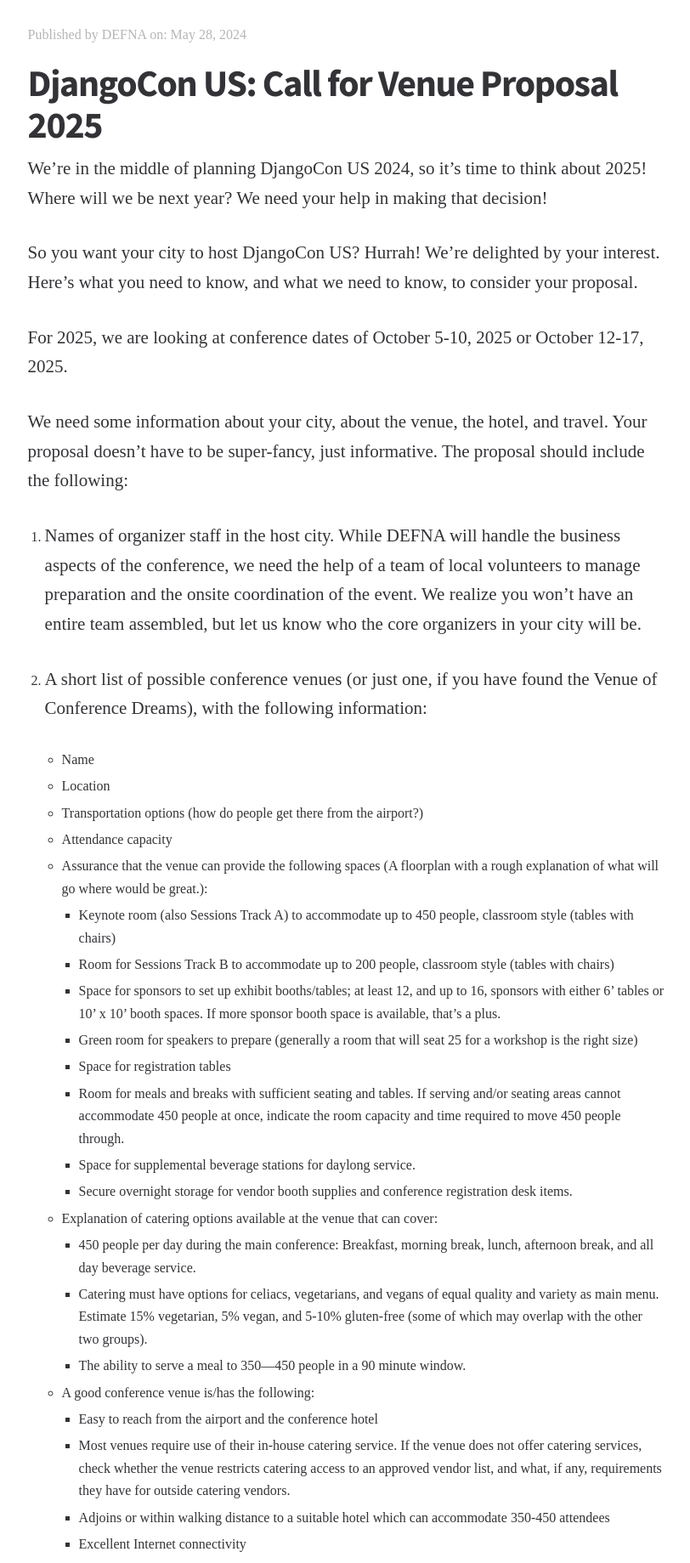
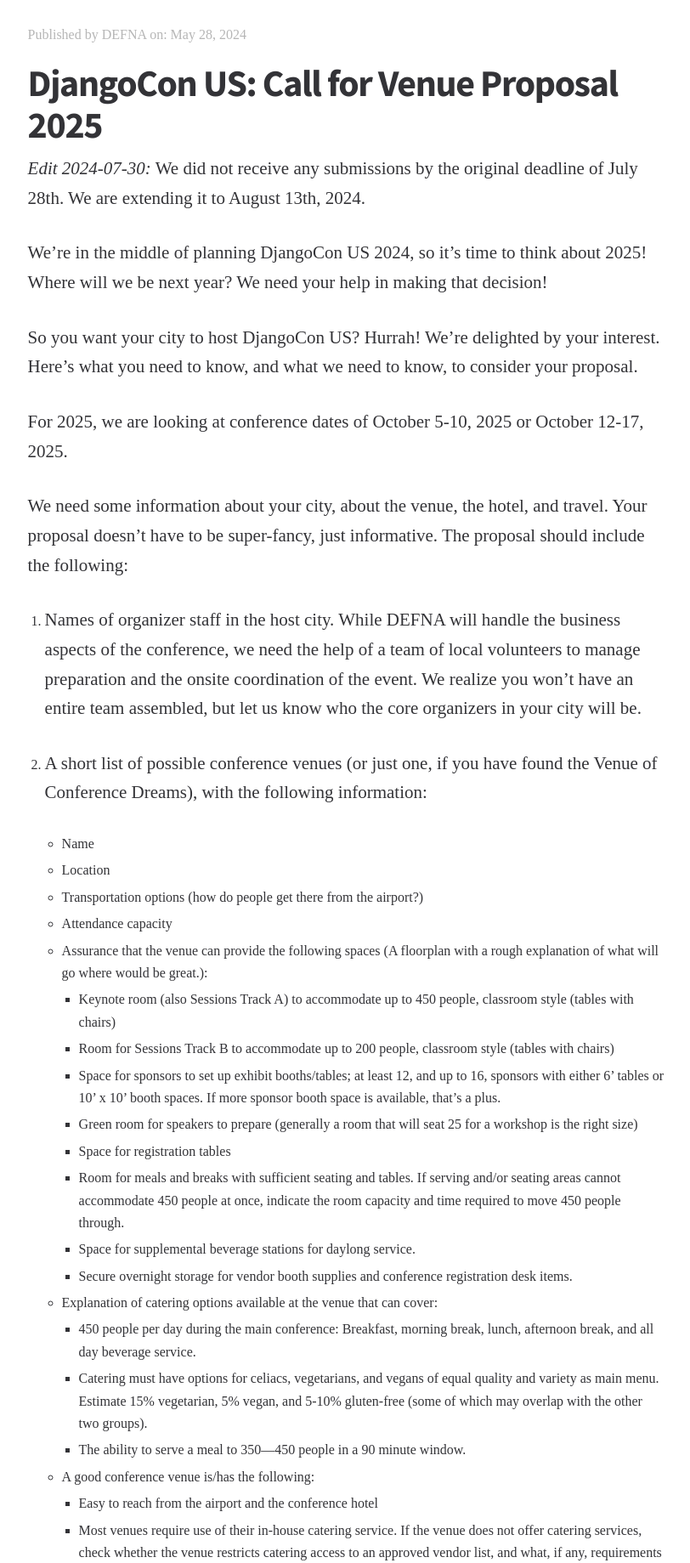
Before and after one commit to DEFNA/defna.org, a Jekyll site: the page built from _posts/2024-05-28-djangocon-us-call-for-venue-proposal-2025.md, in a window 1280 px wide. Shown: the part 522-2361 px from the top of the page at 85% size, without its empty margins (233-1045 px from the left). Built offline with Jekyll 4.4.1, drawn with Linux system fonts in a browser that asks for light colours; some web fonts are replaced; some of the changed text lies outside the part shown.

Commit message:
Extend the 2025 venue CFP (#68)

```diff
--- a/_posts/2024-05-28-djangocon-us-call-for-venue-proposal-2025.md
+++ b/_posts/2024-05-28-djangocon-us-call-for-venue-proposal-2025.md
@@ -12,6 +12,8 @@
 show_related_posts: false
 permalink: /announcements/2024/5/9/djangocon-us-call-for-venue-proposal-2025/
 ---
+
+_Edit 2024-07-30:_ We did not receive any submissions by the original deadline of July 28th. We are extending it to August 13th, 2024.
 
 We’re in the middle of planning DjangoCon US 2024, so it’s time to think about 2025! Where will we be next year? We need your help in making that decision!
 
@@ -101,6 +103,6 @@
 
 If DEFNA chooses your group's proposal, your group is responsible for putting DEFNA in contact with the venue management to finalize the event agreement.
 
-In order for us to make a decision in time to announce next year’s venue at the end of the Durham conference, please submit your proposal no later than July 28, 2024.
+In order for us to make a decision in time to announce next year’s venue at the end of the Durham conference, please submit your proposal no later than ~~July 28, 2024~~ August 13, 2024.
 
 Thanks so much! We look forward to hearing about all the fantastic places we can go next year!
```
